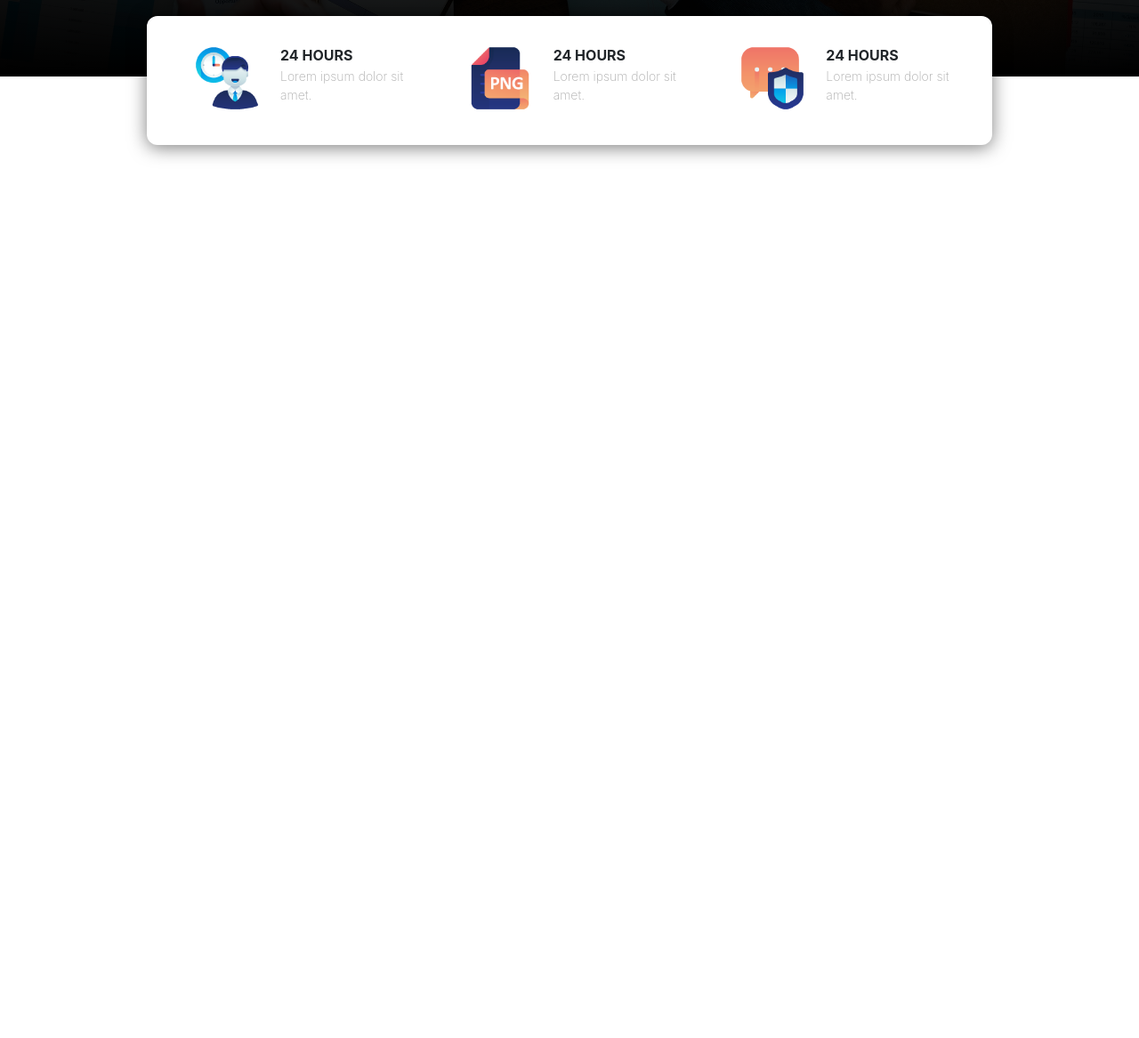
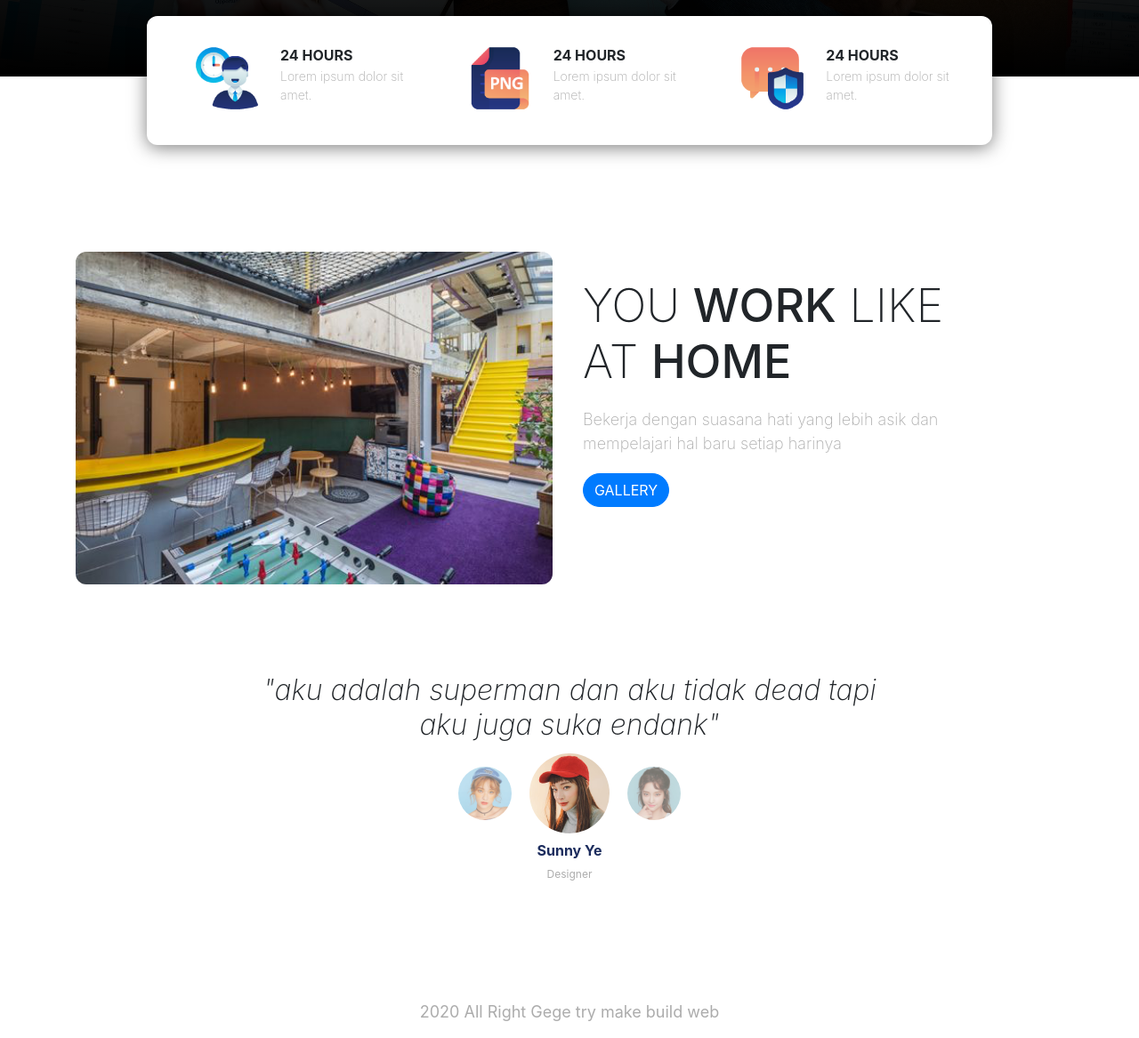
Before and after one commit to gegeact/portorsbi, a plain HTML site: page index.html in a window 1280 px wide. Shown: the part 553-1720 px from the top of the page at 89% size. Before the commit the page ends 800 px from the top, so only its background shows below. Drawn offline with nearby package versions, Linux system fonts and the light colour scheme; a web font is replaced by a local one.

Commit message:
finishtry

```diff
--- a/index.html
+++ b/index.html
@@ -48,6 +48,7 @@
 
     <!-- container -->
 <div class="container">
+  <!-- infopanel -->
   <div class="row justify-content-center">
     <div class="col-10 info-panel">
       <div class="row">
@@ -67,9 +68,55 @@
           <p>Lorem ipsum dolor sit amet.</p>
         </div>
       </div>
+    </div>
+  </div>
+    <!-- infopanel akhir -->
 
+    <!-- workingspace -->
+<div class="row workingspace">
+  <div class="col-lg-6">
+    <img src="img/workingspace.png" alt="workingspace" class="img-fluid ">
+  </div>
+  <div class="col-lg-5">
+    <h3>YOU <span>WORK</span>  LIKE AT <span>HOME</span></h3>
+    <p>Bekerja dengan suasana hati yang lebih asik dan mempelajari hal baru setiap harinya</p>
+    <a href="" class="btn btn-primary tombol">Gallery</a>
+
+  </div>
+</div>
+    <!-- working alkhir -->
+  <!-- testimoni -->
+
+  <section class="testimonial">
+    <div class="row justify-content-center">
+      <div class="col-lg-8">
+        <h5>"aku adalah superman dan aku tidak dead tapi aku juga suka endank"</h5>
+      </div>
     </div>
 
+    <div class="row justify-content-center">
+      <div class="col-lg-6 justify-content-center d-flex">
+        <figure class="figure">
+          <img src="img/img1.png" class="figure-img img-fluid rounded-circle" alt="testi1">
+        </figure>
+        <figure class="figure">
+          <img src="img/img2.png" class="figure-img img-fluid rounded-circle utama" alt="testi2">
+          <figcaption class="figure-caption text-right">
+            <h5>Sunny Ye</h5>
+            <p>Designer</p>
+          </figcaption>
+        </figure>
+        <figure class="figure">
+          <img src="img/img3.png" class="figure-img img-fluid rounded-circle" alt="testi3">
+        </figure>
+      </div>
+    </div>
+  </section>
+  <!-- testiakhir -->
+  <div class="row footer">
+    <div class="col text-center">
+      <p>2020 All Right Gege try make build web</p>
+    </div>
   </div>
 
 
--- a/style.css
+++ b/style.css
@@ -76,6 +76,81 @@
     font-weight: 200;
 }
 
+/* workingspace */
+.workingspace {
+    margin-top: 120px;
+    text-align: center;
+}
+.workingspace h3 {
+    font-size: 52px;
+    font-weight: 200;
+    text-transform: uppercase;
+    margin-top: 30px;
+}
+.workingspace h3 span {
+    font-weight: 500;
+}
+.workingspace p {
+    color: #acacac;
+    font-size: 18px;
+    font-weight: 200;
+    margin: 20px 0px;
+}
+.testimonial {
+    margin-top: 100px;
+}
+.testimonial h5 {
+    text-align: center;
+    font-weight: 200;
+    font-style: italic;
+    font-size: 24px;
+}
+
+.testimonial figure img {
+    width: 60px;
+    margin: 20px 10px 10px;
+    opacity: 0.6;
+}
+.testimonial figure h5 {
+    font-size: 16px;
+    font-weight: bold;
+    font-style: normal;
+    color: #1c2c5d;
+}
+.testimonial figure p {
+    font-size: 12px;
+    color: #acacac;
+    text-align: center;
+    margin-top: 5px;
+}
+.testimonial figure img.utama {
+    width: 90px;
+    opacity: 1;
+    margin-top: 5px;
+}
+.footer p {
+    margin-top: 100px;
+    color: #acacac;
+    font-size: 18px;
+}
+
+
+
+
+
+
+
+
+
+
+
+
+
+
+
+
+
+
 /* desktop version */
 
 @media (min-width: 992px) {
@@ -106,4 +181,11 @@
     font-size: 62px;
 
 }
+
+.workingspace {
+    text-align: left;
 }
+.testimonial h5 {
+    font-size: 32px;
+}
+}
```
